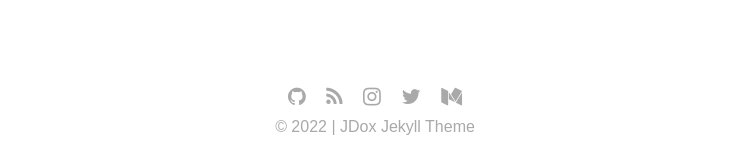
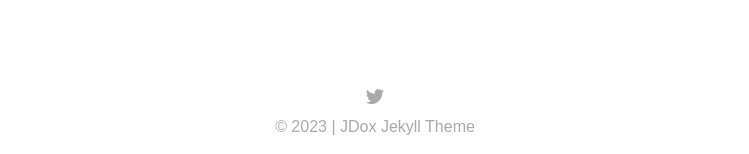
Before and after one commit to mgitz/f-d, a Jekyll site: the page built from index.html, in a window 1280 px wide. Shown: the part 1753-1907 px from the top of the page, without its empty margins (265-1014 px from the left). Built offline with Jekyll 4.4.1, drawn with Linux system fonts in a browser that asks for light colours; some web fonts are replaced; the list of posts is cut into pages by our own code.

Commit message:
Update footer

```diff
--- a/_includes/footer.html
+++ b/_includes/footer.html
@@ -1,15 +1,7 @@
 <footer class="social-footer">
     <div class="social-footer-icons">
-      <a href="https://github.com/aliifam" title="Github profile" target="_blank"
-        rel="noopener noreferrer"><i class="fa fa-github" aria-hidden="true"></i></a>
-      <a href="{{site.url}}{{ site.baseurl }}/atom.xml" title="Feed RSS" target="_blank" rel="noopener noreferrer"><i
-          class="fa fa-rss" aria-hidden="true"></i></a>
-      <a href="https://instagram.com/aliif.am" title="Instagram Profile" target="_blank" rel="noopener noreferrer"><i
-          class="fa fa-instagram" aria-hidden="true"></i></a>
-      <a href="https://twitter.com/lifrief" title="twitter Profile" target="_blank" rel="noopener noreferrer"><i
+      <a href="https://twitter.com/Fascist-GovDes" title="twitter Profile" target="_blank" rel="noopener noreferrer"><i
           class="fa fa-twitter" aria-hidden="true"></i></a>
-      <a href="https://aliifam.medium.com" title="me on medium" target="_blank" rel="noopener noreferrer"><i
-          class="fa fa-medium" aria-hidden="true"></i></a>
     </div>
-    <p style="color:#a9a9a9">&copy; 2022 | JDox Jekyll Theme</p>
+    <p style="color:#a9a9a9">&copy; 2023 | JDox Jekyll Theme</p>
   </footer>
```
